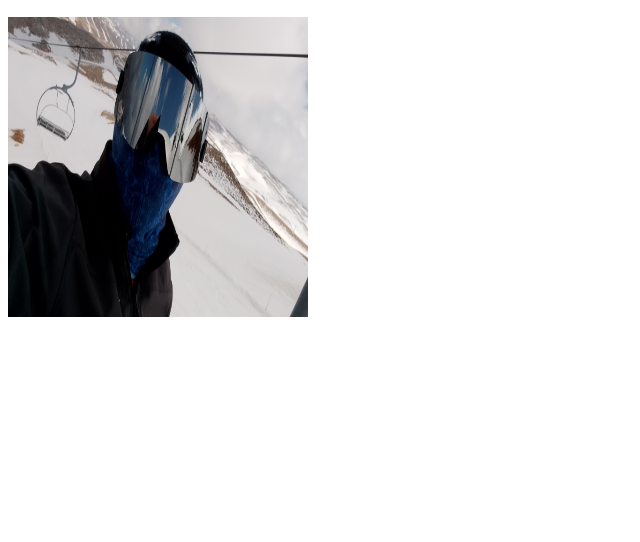
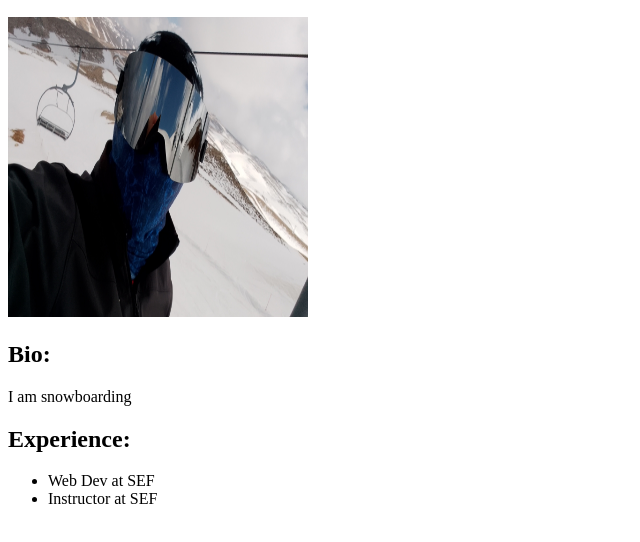
Before and after one commit to MarcDagher/new-project, a plain HTML site: page index.html in a window 1280 px wide. Shown: the part 110-652 px from the top of the page, without its empty margins (0-640 px from the left). Drawn offline with Linux system fonts and the light colour scheme.

Commit message:
Adding experience and bio

```diff
--- a/index.html
+++ b/index.html
@@ -16,5 +16,22 @@
       <h2>Profile Pic:</h2>
       <img src="assets/IMG-20230326-WA0006.jpeg" alt="Profile Picture" width="300" height="300" >
     </section>
+
+    <!-- bio section -->
+
+    <section>
+      <h2>Bio:</h2>
+      <p id="paragraph">I am snowboarding</p>
+    </section>
+
+    <!-- Experience Section -->
+
+    <div>
+      <h2>Experience:</h2>
+      <ul>
+        <li>Web Dev at SEF</li>
+        <li>Instructor at SEF</li>
+      </ul>
+    </div>
   </body>
 </html>
```
